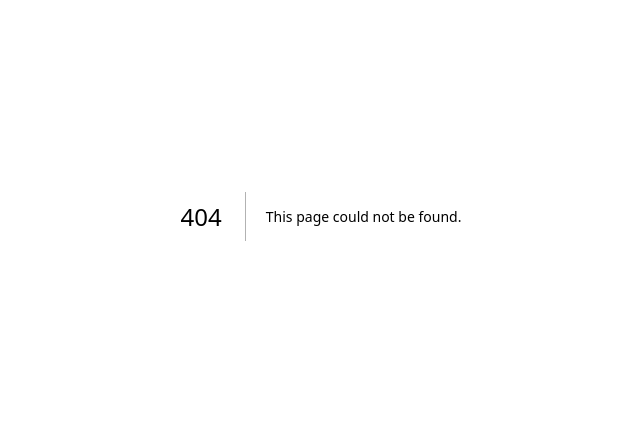
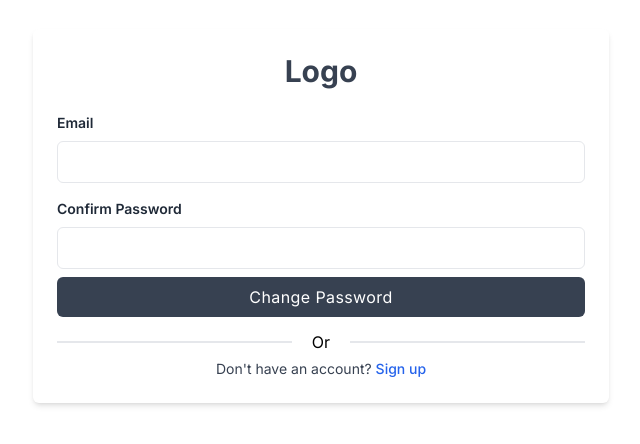
Before and after one commit to Devdeep8/nextjsloginandsignup, a Next.js app: page /forget in a window 1280 px wide. Before the commit this address had no page. Shown: the part 184-628 px from the top of the page, without its empty margins (319-959 px from the left). Built offline with nearby package versions, Linux system fonts and the light colour scheme.

Commit message:
forget password and image

```diff
--- /dev/null
+++ b/app/api/forget/route.js
@@ -0,0 +1,30 @@
+import { connectMongoDb } from "@/lib/mongodb";
+import User from "@/models/users";
+import { NextResponse } from "next/server";
+import bcrypt from "bcryptjs"; // Import bcrypt
+
+export async function POST(req) {
+    try {
+        await connectMongoDb(); // Connect to the database
+
+        const { email, password } = await req.json();
+        if (!email || !password) { // Check if email and password are provided
+            return NextResponse.json({ success: false, message: 'Please provide email and password' }, { status: 400 });
+        }
+
+        const user = await User.findOne({ email });
+        if (!user) { // Check if user exists
+            return NextResponse.json({ success: false, message: 'User not found' }, { status: 404 });
+        }
+
+        const saltRounds = 10;
+        const hashedPassword = await bcrypt.hash(password, saltRounds); // Hash the new password
+
+        await User.updateOne({ email }, { $set: { password: hashedPassword } }); // Update user's password
+
+        return NextResponse.json({ success: true, message: 'Password changed successfully' }, { status: 200 });
+    } catch (error) {
+        console.error('Error:', error);
+        return NextResponse.json({ success: false, message: 'Internal Server Error' }, { status: 500 });
+    }
+}
--- /dev/null
+++ b/app/forget/page.jsx
@@ -0,0 +1,100 @@
+"use client"
+
+import { useState } from "react";
+import { useRouter } from "next/navigation";
+import Link from "next/link";
+import {  ToastContainer, toast } from "react-toastify";
+
+
+export default function forget() {
+    const router = useRouter();
+    const [email, setemail] = useState("");
+    const [password, setPassword] = useState("");
+
+
+    const handleChangepass = async(e) =>{
+        e.preventDefault()
+        const response = await fetch("/api/forget", {
+          method: "POST",
+          headers: {
+            "Content-type": "application/json",
+          },
+          body: JSON.stringify({
+            email,
+            password,
+          }),
+        });
+        console.log(response);
+        if(response.ok){
+          toast.success('Password change')
+          setTimeout(() => {
+            router.push('/')
+          }, 2000);
+        }else{
+          toast.error('Password not change')
+        }
+    }
+
+
+    return (
+      <>
+      <ToastContainer />
+      <div className="relative flex flex-col items-center justify-center min-h-screen overflow-hidden">
+        <div className="w-full p-6 bg-white rounded-md shadow-md lg:max-w-xl">
+          <h1 className="text-3xl font-bold text-center text-gray-700">Logo</h1>
+          <form className="mt-6" onSubmit={handleChangepass}>
+            <div className="mb-4">
+              <label
+                htmlFor="email"
+                className="block text-sm font-semibold text-gray-800"
+                >
+                Email
+              </label>
+              <input
+                value={email}
+                onChange={(e) => setemail(e.target.value)}
+                type="email"
+                className="block w-full px-4 py-2 mt-2 text-gray-700 bg-white border rounded-md focus:border-gray-400 focus:ring-gray-300 focus:outline-none focus:ring focus:ring-opacity-40"
+                />
+            </div>
+
+            <div className="mb-2">
+              <label
+                htmlFor="password"
+                className="block text-sm font-semibold text-gray-800"
+                >
+                Confirm Password
+              </label>
+              <input
+                value={password}
+                onChange={(e) => setPassword(e.target.value)}
+                type="password"
+                className="block w-full px-4 py-2 mt-2 text-gray-700 bg-white border rounded-md focus:border-gray-400 focus:ring-gray-300 focus:outline-none focus:ring focus:ring-opacity-40"
+                />
+            </div>
+
+            <div className="mt-2">
+              <button className="w-full px-4 py-2 tracking-wide text-white transition-colors duration-200 transform bg-gray-700 rounded-md hover:bg-gray-600 focus:outline-none focus:bg-gray-600">
+                Change Password
+              </button>
+            </div>
+          </form>
+
+          <div className="relative flex items-center justify-center w-full mt-6 border border-t">
+            <div className="absolute px-5 bg-white">Or</div>
+          </div>
+
+          <p className="mt-4 text-sm text-center text-gray-700">
+            Don't have an account?{" "}
+            <Link
+              href="/signup"
+              className="font-medium text-blue-600 hover:underline"
+              >
+              Sign up
+            </Link>
+          </p>
+        </div>
+      </div>
+      </>
+    );
+  }
```
Also changed, not shown: public/uploads/1707384435408.jpg (added).
